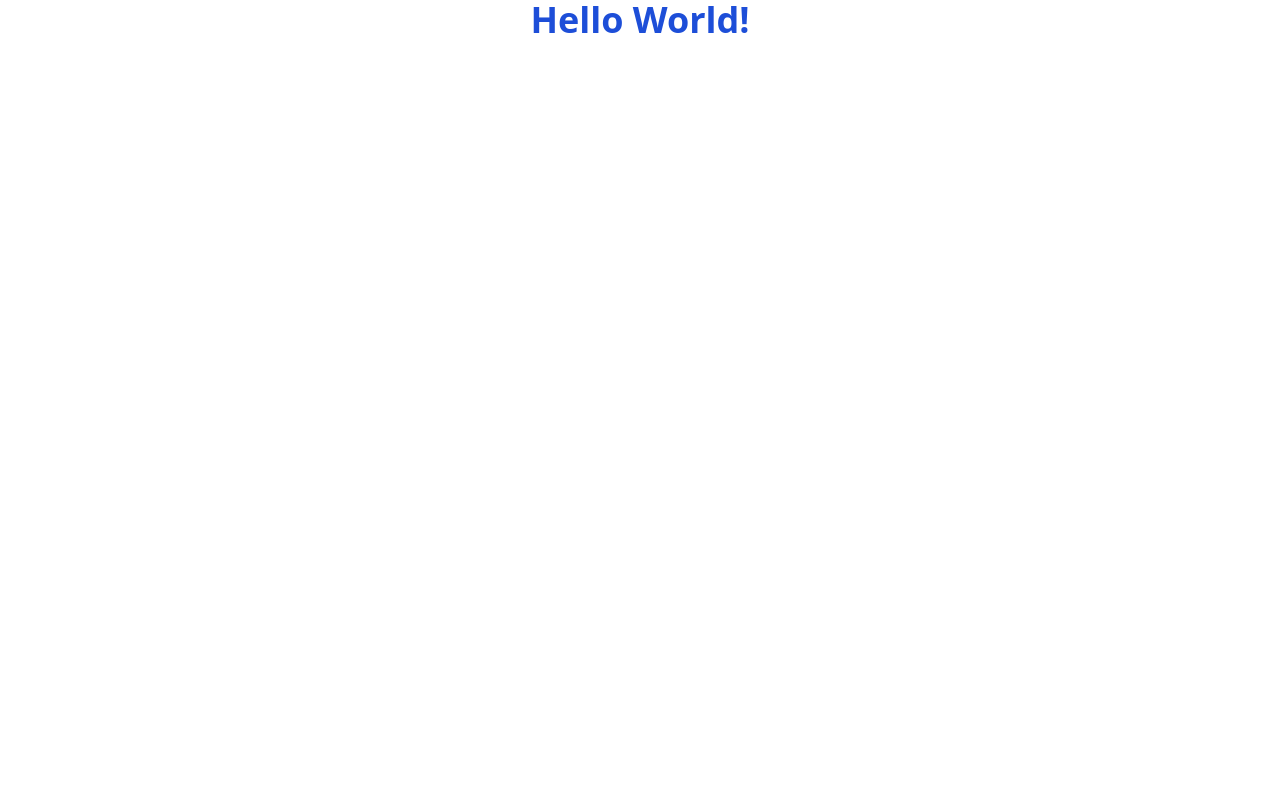
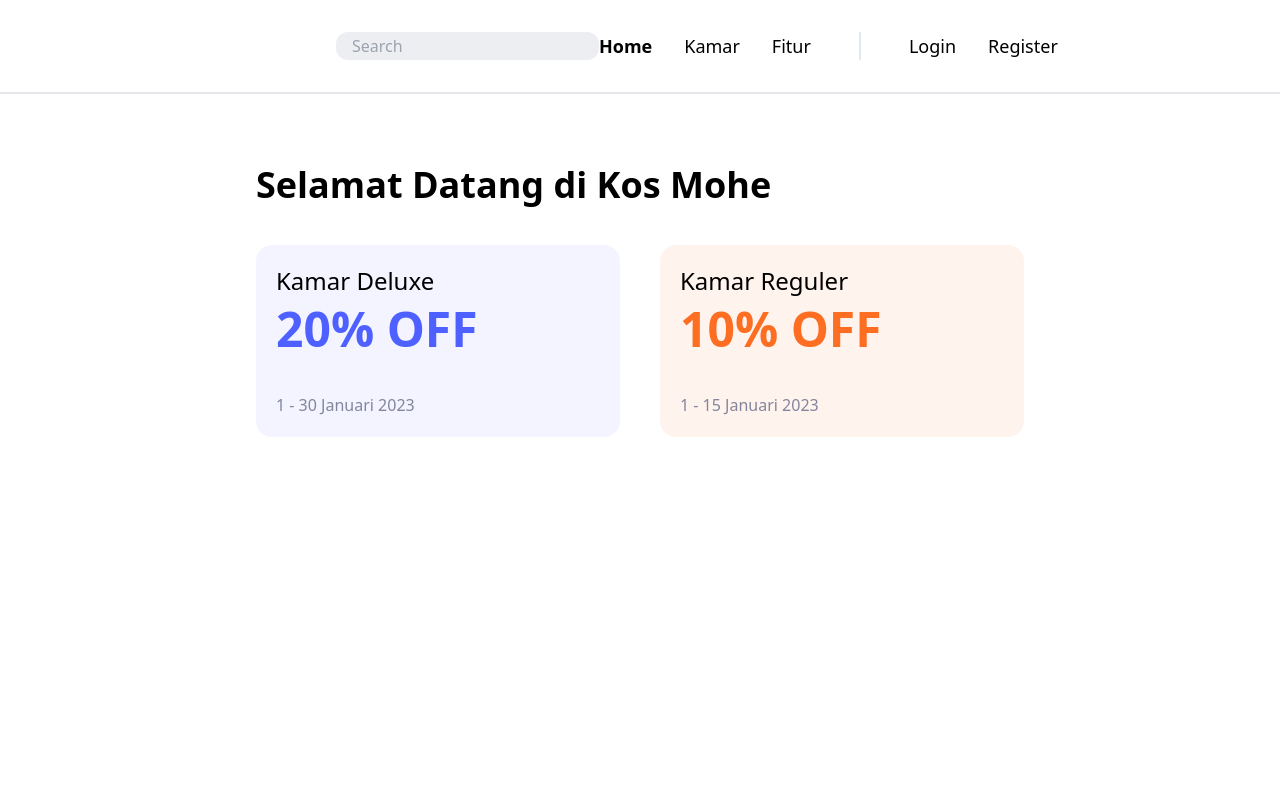
Before and after one commit to bazoka-kaka/kos-mohe-app-fe, a React (Create React App) app: page / in a window 1280 px wide. Shown: the top 800 px of the page. Built offline with nearby package versions, Linux system fonts and the light colour scheme.

Commit message:
add homepage header

```diff
--- a/src/App.jsx
+++ b/src/App.jsx
@@ -1,11 +1,36 @@
 import React from "react";
+import Nav from "./components/Nav";
+import Footer from "./components/Footer";
 
 const App = () => {
   return (
     <div>
-      <h1 className='text-4xl font-semibold text-center text-blue-700'>
-        Hello World!
-      </h1>
+      <Nav />
+      <div className='h-[100vh] pt-[133.383px] px-64'>
+        {/* header */}
+        <header className='py-8'>
+          <h1 className='text-4xl font-semibold'>Selamat Datang di Kos Mohe</h1>
+          {/* diskon */}
+          <div className='flex gap-10 mt-10'>
+            <div className='w-1/2 p-5 bg-[#F3F4FF] rounded-2xl'>
+              <h2 className='text-2xl'>Kamar Deluxe</h2>
+              <h3 className='mt-2 text-5xl font-semibold text-primary'>
+                20% OFF
+              </h3>
+              <p className='mt-10 text-[#83859C]'>1 - 30 Januari 2023</p>
+            </div>
+            <div className='w-1/2 p-5 bg-[#FFF3ED] rounded-2xl'>
+              <h2 className='text-2xl'>Kamar Reguler</h2>
+              <h3 className='mt-2 text-5xl font-semibold text-[#FD6D22]'>
+                10% OFF
+              </h3>
+              <p className='mt-10 text-[#83859C]'>1 - 15 Januari 2023</p>
+            </div>
+          </div>
+          {/* kamar kos */}
+        </header>
+      </div>
+      <Footer />
     </div>
   );
 };
```
